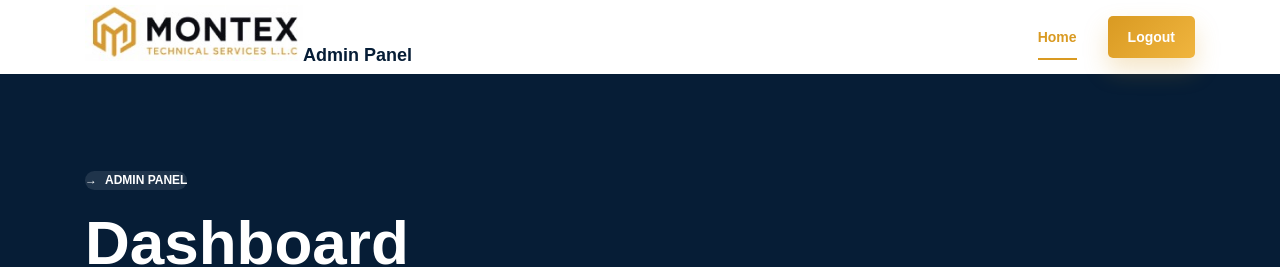
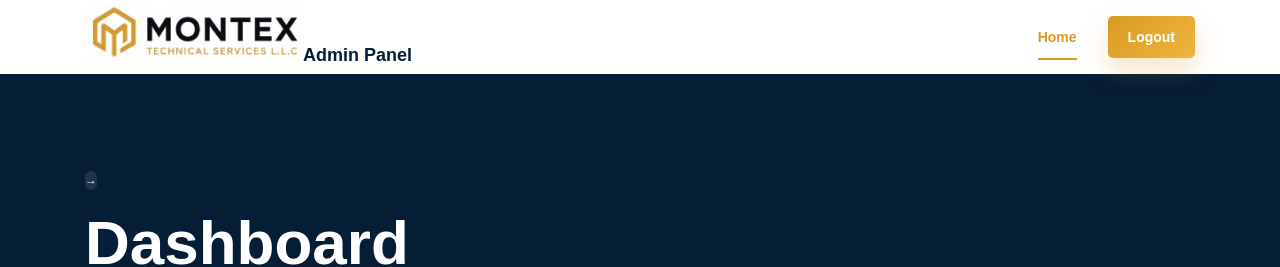
Before and after one commit to Taterao3133/Montextechnicalservices, a Next.js app: page /admin in a window 1280 px wide. Shown: the top 267 px of the page. Built offline with nearby package versions, Linux system fonts and the light colour scheme.

Commit message:
adds securtity and final production deploying

```diff
--- a/app/admin/page.jsx
+++ b/app/admin/page.jsx
@@ -50,7 +50,7 @@ export default async function AdminPage({ searchParams }) {
       <main className="adminPage">
         <section className="simpleHero">
           <div className="container">
-            <p className="label arrow">Admin Panel</p>
+            <p className="label arrow"></p>
             <h1>Dashboard</h1>
             <p>Manage company information, services, projects, gallery content and quote activity.</p>
           </div>
```
